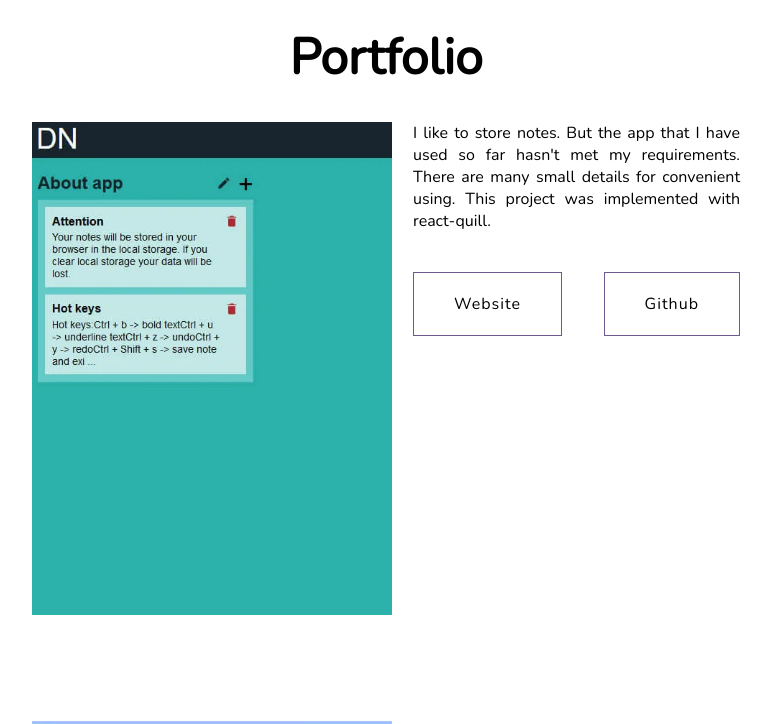
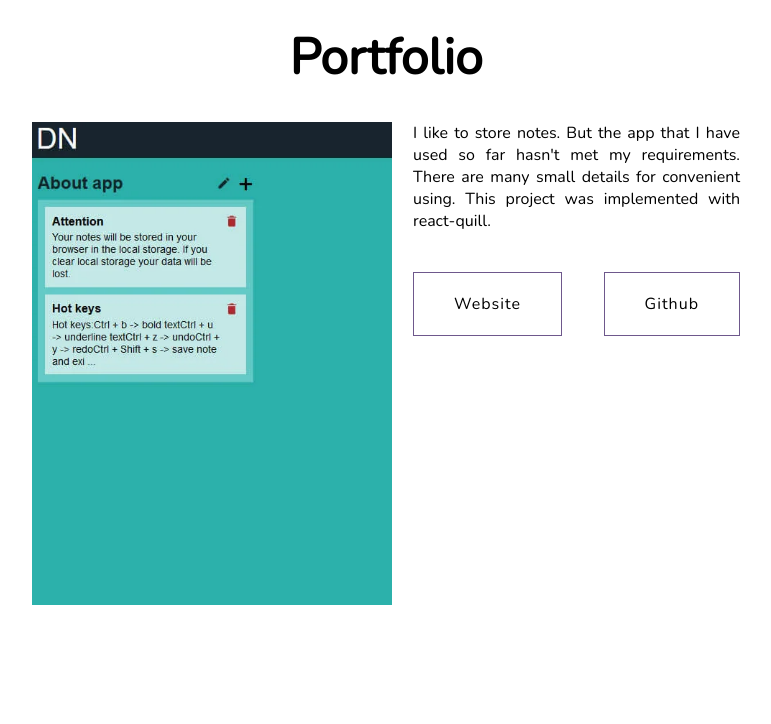
Before and after one commit to SergeiKOS/Portfolio, a plain HTML site: page index.html in a window 1280 px wide. Shown: the part 1480-2204 px from the top of the page, without its empty margins (254-1025 px from the left). Drawn offline with nearby package versions, Linux system fonts and the light colour scheme.

Commit message:
Cut project images

```diff
--- a/src/css/style.css
+++ b/src/css/style.css
@@ -290,6 +290,9 @@ h2 {
 
 .portfolio__item-image-wrapper {
   margin-right: 20px;
+  max-height: 483px;
+  margin-bottom: 30px;
+  overflow: hidden;
 }
 
 .portfolio__item-description-wrapper {
```
